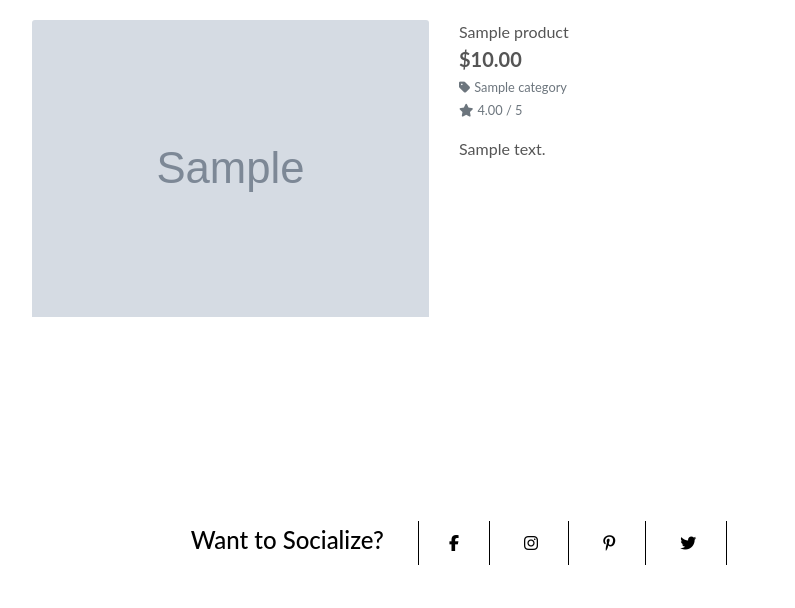
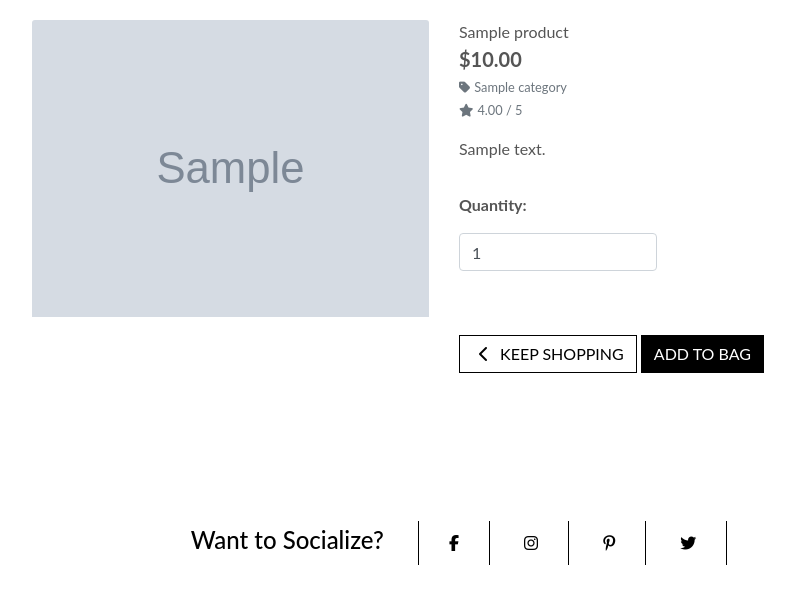
Before and after one commit to Windmost8/Windmost8-MS4-bodysIntention-mostaphaE, a Django app: page /products/1 in a window 1280 px wide. Shown: the part 192-800 px from the top of the page, without its empty margins (196-991 px from the left). Run offline with Django 3.2, Linux system fonts and the light colour scheme; tables that the repository leaves empty hold one stand-in row (values such as "Sample post"); grey boxes marked "Sample" are stand-in pictures; some libraries are stand-ins or nearby versions.

Commit message:
adding to bag

```diff
--- a/bag/contexts.py
+++ b/bag/contexts.py
@@ -1,11 +1,24 @@
 from decimal import Decimal
 from django.conf import settings
+from django.shortcuts import get_object_or_404
+from products.models import Product
 
 def bag_contents(request):
 
     bag_items = []
     total = 0
     product_count = 0
+    bag = request.session.get('bag', {})
+
+    for item_id, quantity in bag.items():
+        product = get_object_or_404(Product, pk=item_id)
+        total += quantity * product.price
+        product_count += quantity
+        bag_items.append({
+            'item_id': item_id,
+            'quantity': quantity,
+            'product': product,
+        })
 
     if total < settings.FREE_DELIVERY_THRESHOLD:
         delivery = total * Decimal(settings.STANDARD_DELIVERY_PERCENTAGE / 100)
--- a/bag/templates/bag/bag.html
+++ b/bag/templates/bag/bag.html
@@ -15,7 +15,7 @@
         <div class="row">
             <div class="col">
                 <hr>
-                <h2 class="logo-font mb-4">Shopping Bag</h2>
+                <h2 class="logo-font mb-4 text-black">Shopping Bag</h2>
                 <hr>
             </div>
         </div>
@@ -23,7 +23,9 @@
         <div class="row">
             <div class="col">
                 {% if bag_items %}
-                    <div class="table-responsive rounded"></div>
+                    <div class="table-responsive rounded">
+                        {{ bag_items }}
+                    </div>
                 {% else %}
                     <p class="lead mb-5">Your bag is empty.</p>
                     <a href="{% url 'products' %}" class="btn btn-outline-black rounded-0 btn-lg">
--- a/bag/urls.py
+++ b/bag/urls.py
@@ -2,5 +2,6 @@ from django.urls import path
 from . import views
 
 urlpatterns = [
-    path('', views.view_bag, name='view_bag')
+    path('', views.view_bag, name='view_bag'),
+    path('add/<item_id>/', views.add_to_bag, name='add_to_bag'),
 ]
--- a/products/templates/products/product_detail.html
+++ b/products/templates/products/product_detail.html
@@ -43,6 +43,30 @@
                         <small class="text-muted">No Rating</small>
                     {% endif %}
                     <p class="mt-3">{{ product.description }}</p>
+                    <form class="form" action="{% url 'add_to_bag' product.id %}" method="POST">
+                        {% csrf_token %}
+                        <div class="form-row">
+                            <div class="col-12">
+                                <p class="mt-3"><strong>Quantity:</strong></p>
+                                <div class="form-group w-50">
+                                    <div class="input-group">
+                                        <input class="form-control qty_input" type="number" name="quantity" value="1" min="1" max="99" data-item_id="{{ product.id }}" id="id_qty_{{ product.id }}">
+                                    </div>
+                                </div>
+                            </div>
+
+                            <div class="col-12">
+                                <a href="{% url 'products' %}" class="btn btn-outline-black rounded-0 mt-5">
+                                    <span class="icon">
+                                        <i class="fas fa-chevron-left"></i>
+                                    </span>
+                                    <span class="text-uppercase">Keep Shopping</span>
+                                </a>
+                                <input type="submit" class="btn btn-black rounded-0 text-uppercase mt-5" value="Add to Bag">
+                            </div>
+                            <input type="hidden" name="redirect_url" value="{{ request.path }}">
+                        </div>
+                    </form>
                 </div>
             </div>
         </div>
--- a/products/templates/products/products.html
+++ b/products/templates/products/products.html
@@ -12,7 +12,7 @@
 {% block content %}
 <div id="delivery-banner" class="row text-center">
     <div class="col bg-black text-white">
-        <h4 class="logo-font my-1">Free delivery on orders over ${{ free_delivery_threshold }}!</h4>
+        <h4 class="logo-font my-1">Free delivery on orders over ${{ free_delivery_threshold }}! Sale Now!</h4>
     </div>
 </div>
     <div class="overlay"></div>
--- a/static/css/base.css
+++ b/static/css/base.css
@@ -133,6 +133,13 @@ a.category-badge > span.badge:hover {
     cursor: pointer;
 }
 
+/**/
+.btn-outline-black {
+    background: white;
+    color: black !important;
+    border: 1px solid black;
+}
+
 /* -------------------------------- Media Queries */
 
 /* Slightly larger container on xl screens */
--- a/templates/includes/main-nav.html
+++ b/templates/includes/main-nav.html
@@ -1,4 +1,3 @@
-
 <div class="collapse navbar-collapse" id="main-nav">
     <ul class="navbar-nav w-auto mx-auto">
         <li class="nav-item dropdown">
```
Also changed, not shown: bag/views.py (+16 -1 lines).
